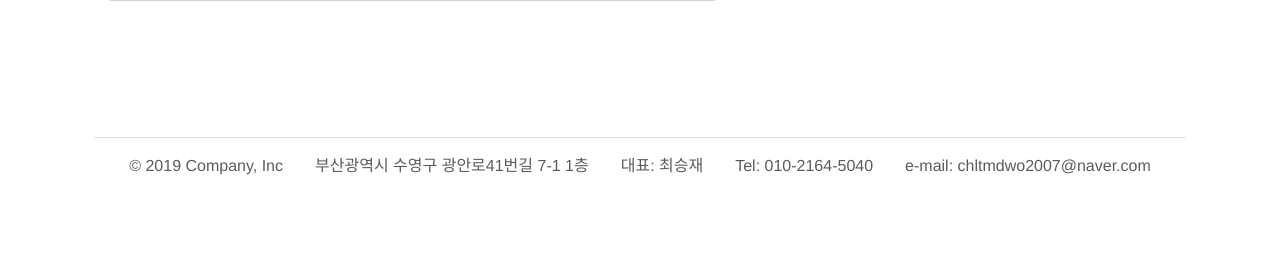
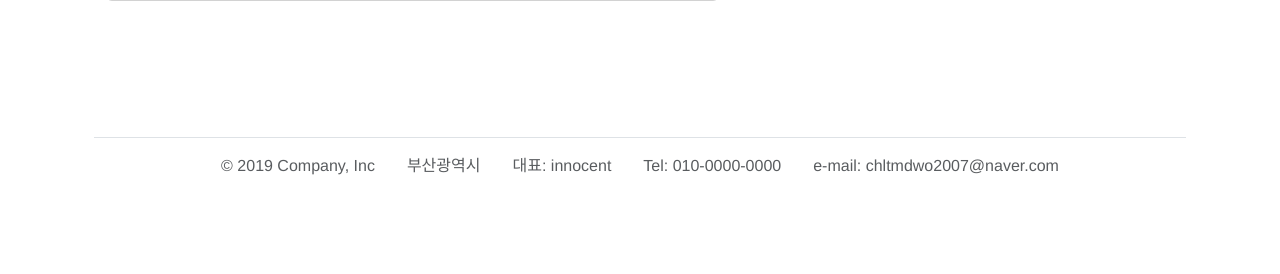
Before and after one commit to mr-Choi07/ByteHive2, a PHP site: page /contact.php in a window 1280 px wide. Shown: the part 1017-1291 px from the top of the page. Run offline with PHP 8.4, Linux system fonts and the light colour scheme; a stand-in replaces the project's code that opens the database connection; some web fonts are replaced.

Commit message:
Update inc_footer.php

```diff
--- a/inc_footer.php
+++ b/inc_footer.php
@@ -2,9 +2,9 @@
         <footer class="py-3 my-4">
           <ul class="nav justify-content-center border-top pb-3 mb-3">
             <p class="text-muted nav-link mt-2">&copy; 2019 Company, Inc</p>
-            <p class="text-muted nav-link mt-2">부산광역시 수영구 광안로41번길 7-1 1층</p>
-            <p class="text-muted nav-link mt-2">대표: 최승재</p>
-            <p class="text-muted nav-link mt-2">Tel: 010-2164-5040</p>
+            <p class="text-muted nav-link mt-2">부산광역시</p>
+            <p class="text-muted nav-link mt-2">대표: innocent</p>
+            <p class="text-muted nav-link mt-2">Tel: 010-0000-0000</p>
             <p class="text-muted nav-link mt-2">e-mail: chltmdwo2007@naver.com</p>
           </ul>
         </footer>
```
